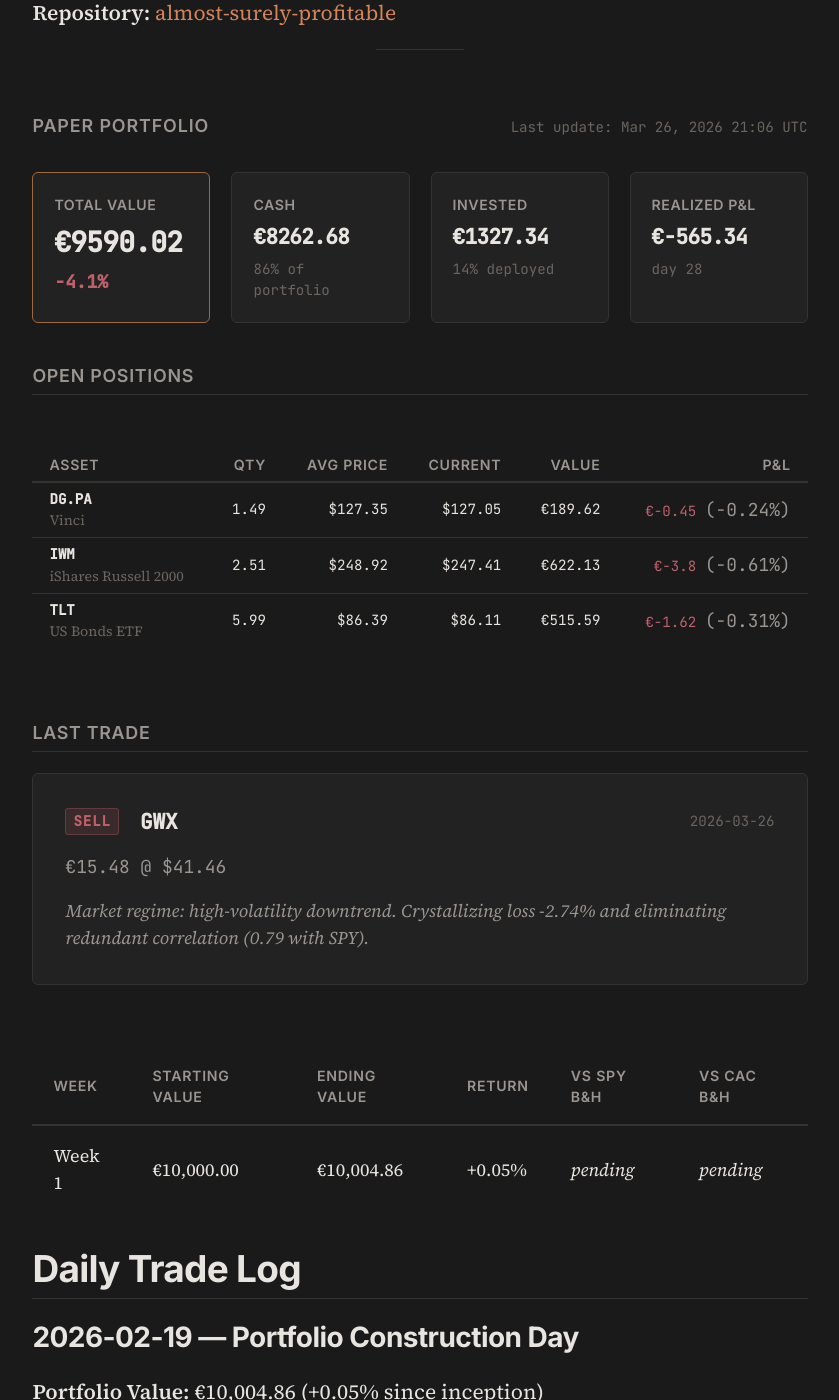
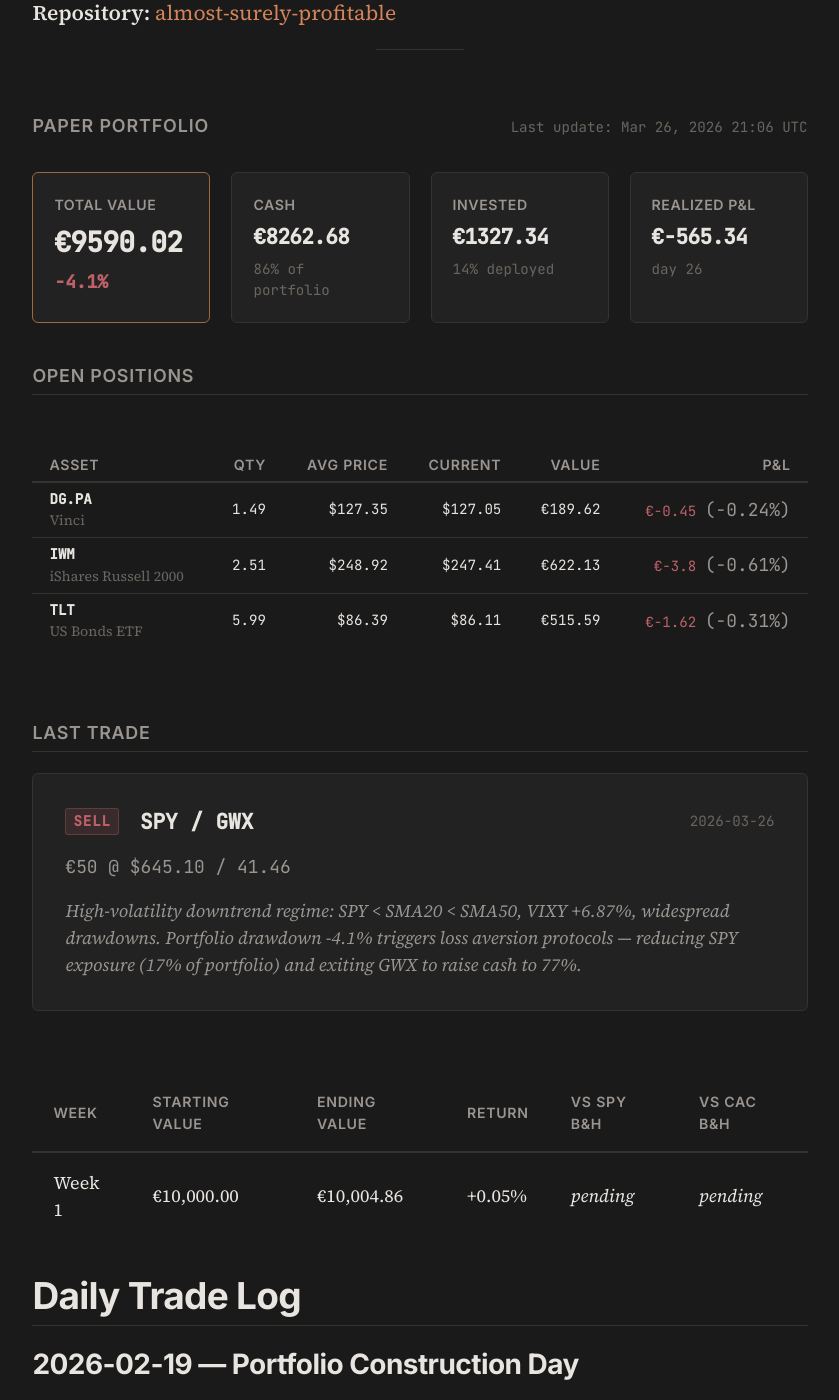
Before and after one commit to Alm0stSurely/alm0stsurely.github.io, a Jekyll site: the page built from trading.md, in a window 1280 px wide and 1400 px high, scrolled down 996 px. Shown: the whole window, without its empty margins (220-1059 px from the left). Built offline with Jekyll 4.4.1, drawn with Linux system fonts in a browser that asks for light colours.

```diff
--- a/_data/portfolio.json
+++ b/_data/portfolio.json
@@ -5,7 +5,7 @@
   "total_value": 9590.02,
   "total_return_pct": -4.10,
   "total_realized_pnl": -565.34,
-  "days_active": 28,
+  "days_active": 26,
   "positions": [
     {
       "ticker": "DG.PA",
@@ -43,20 +43,10 @@
   ],
   "last_trade": {
     "date": "2026-03-26",
-    "ticker": "GWX",
+    "ticker": "SPY / GWX",
     "action": "sell",
-    "price": 41.46,
-    "amount": 15.48,
-    "reasoning": "Market regime: high-volatility downtrend. Crystallizing loss -2.74% and eliminating redundant correlation (0.79 with SPY)."
-  },
-  "weekly_summary": {
-    "week": "2026-W12",
-    "weekly_return_pct": -0.39,
-    "trades_count": 3,
-    "trades": [
-      {"date": "2026-03-23", "ticker": "TLT", "action": "buy"},
-      {"date": "2026-03-26", "ticker": "SPY", "action": "sell"},
-      {"date": "2026-03-26", "ticker": "GWX", "action": "sell"}
-    ]
+    "price": 645.10 / 41.46,
+    "amount": 50% / 100%,
+    "reasoning": "High-volatility downtrend regime: SPY < SMA20 < SMA50, VIXY +6.87%, widespread drawdowns. Portfolio drawdown -4.1% triggers loss aversion protocols — reducing SPY exposure (17% of portfolio) and exiting GWX to raise cash to 77%."
   }
 }
```
Also changed, not shown: _posts/2026-03-27-hidden-quadratic-asyncio-buffer.md (added, +159 -0 lines).
